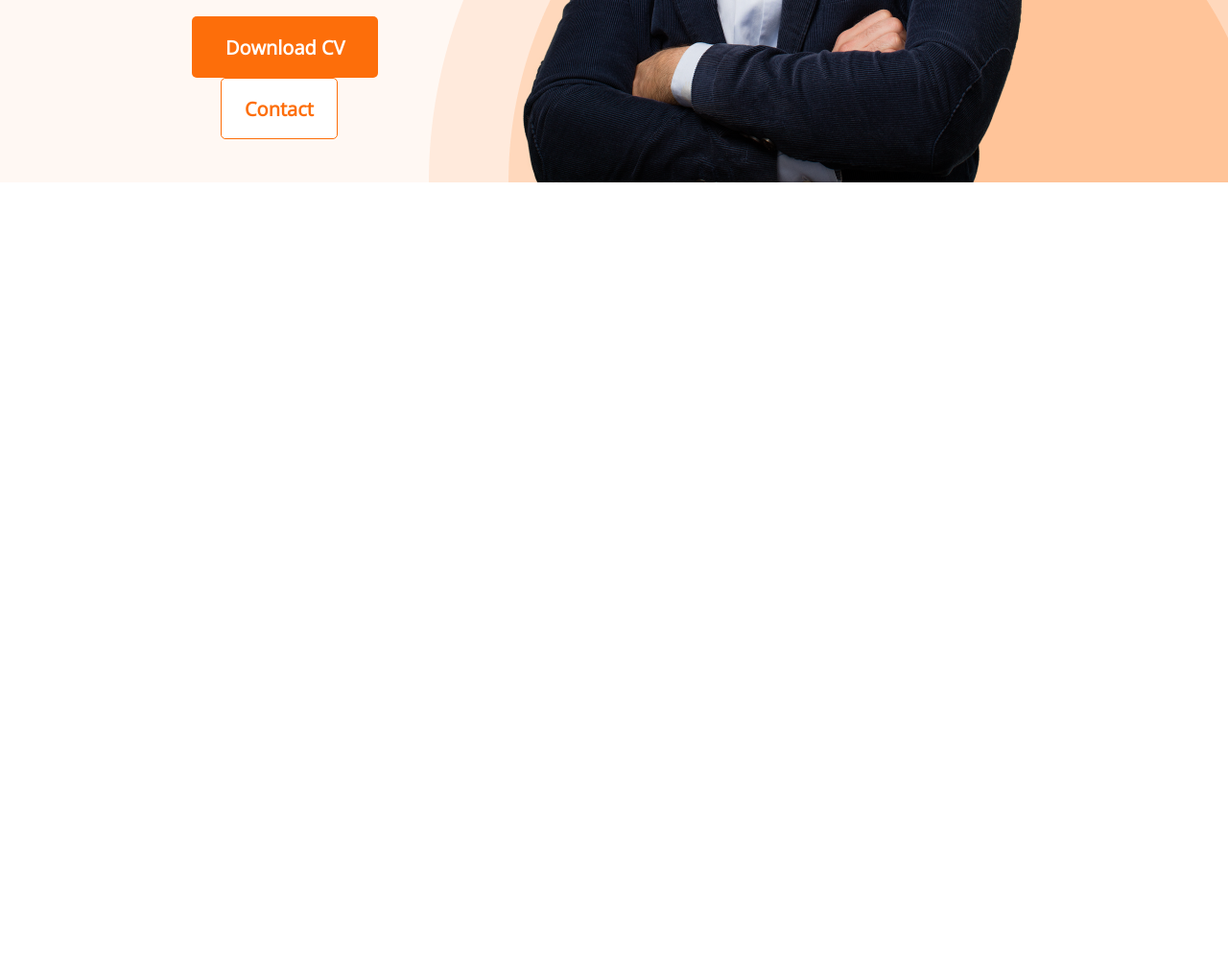
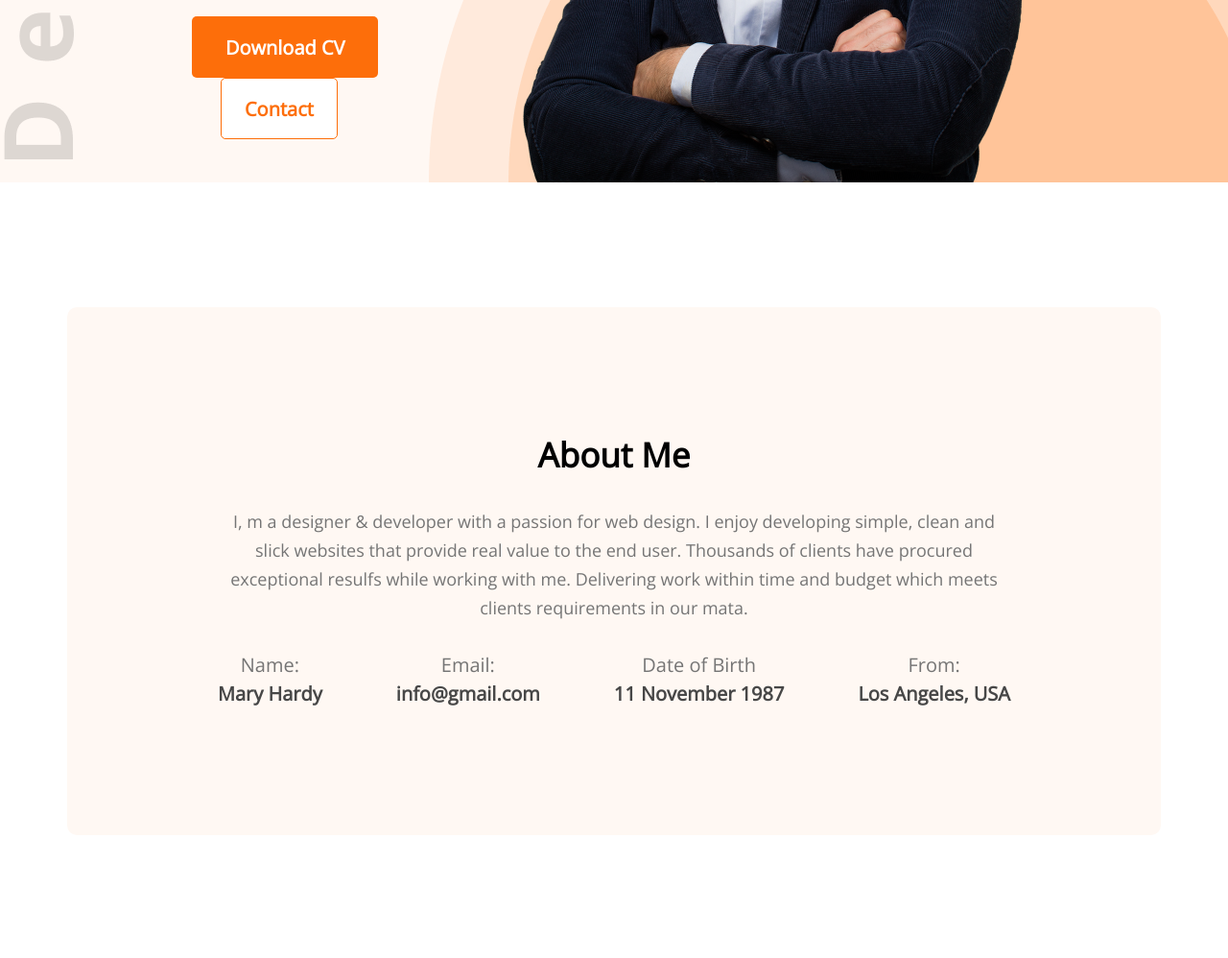
Before and after one commit to Mohiuddin-64bit/first-portfolio, a plain HTML site: page index.html in a window 1280 px wide. Shown: the part 620-1618 px from the top of the page at 96% size. Before the commit the page ends 860 px from the top, so only its background shows below. Drawn offline with nearby package versions, Linux system fonts and the light colour scheme; files that its build step writes are made by us from their sources.

Commit message:
about section done

```diff
--- a/index.html
+++ b/index.html
@@ -5,7 +5,7 @@
   <meta http-equiv="X-UA-Compatible" content="IE=edge">
   <meta name="viewport" content="width=device-width, initial-scale=1.0">
   <title>Portfolio</title>
-  <link rel="stylesheet" href="css/style.css">
+  <link rel="stylesheet" href="style.css">
   <link rel="preconnect" href="https://fonts.googleapis.com"><link rel="preconnect" href="https://fonts.gstatic.com" crossorigin><link href="https://fonts.googleapis.com/css2?family=Open+Sans&display=swap" rel="stylesheet">
 </head>
 <body>
@@ -39,5 +39,31 @@
     </div>
   </header>
   <!-- Banner section End -->
+  <main>
+    <section class="about-me">
+      <div class="about-contant">
+        <h2 class="about-title">About Me</h2>
+        <p class="about-text">I, m a designer & developer with a passion for web design. I enjoy developing simple, clean and slick websites that provide real value to the end user. Thousands of clients have procured exceptional resulfs while working with me. Delivering work within time and budget which meets clients requirements in our mata.</p>
+        <div class="about-into-container">
+          <div class="about-info">
+            <p class="info-title">Name:</p>
+            <p class="info-description">Mary Hardy</p>
+          </div>
+          <div class="about-info">
+            <p class="info-title">Email:</p>
+            <p class="info-description">info@gmail.com</p>
+          </div>
+          <div class="about-info">
+            <p class="info-title">Date of Birth</p>
+            <p class="info-description">11 November 1987</p>
+          </div>
+          <div class="about-info">
+            <p class="info-title">From:</p>
+            <p class="info-description">Los Angeles, USA</p>
+          </div>
+        </div>
+      </div>
+    </section>
+  </main>
 </body>
 </html>
--- a/style.css
+++ b/style.css
@@ -3,17 +3,19 @@
   margin: 0;
   font-family: 'Open Sans', sans-serif;
 }
+
 .text-primary {
   color: #FD6E0A;
 }
+
 #logo-style {
   color: #FD6E0A;
 }
 
 /* Header & Nav section */
-.header{
+.header {
   background: #FFF8F3;
-  background-image: url("../images/header_bg.png");
+  background-image: url("../images/header_bg.png"), url("/images/developer.png");
   background-repeat: no-repeat;
   background-position: bottom right, left;
 }
@@ -91,10 +93,63 @@ ul li a {
   color: #757575;
   margin-bottom: 20px;
 }
-.cnt{
+
+.cnt {
   background-color: white;
   color: #FD6E0A;
   border: 1px solid #FD6E0A;
   padding: 18px 24px;
   margin-left: 30px;
 }
+
+/* About section Start */
+
+.about-me {
+  text-align: center;
+  margin: auto;
+  margin-top: 130px;
+  width: 1140px;
+  height: 550px;
+  background: #FFF8F3;
+  border-radius: 10px;
+
+}
+
+.about-contant {
+  padding: 130px 157px;
+}
+
+.about-title {
+  padding-bottom: 30px;
+  font-weight: 700;
+  font-size: 35px;
+  line-height: 48px;
+}
+
+.about-text {
+  font-weight: 400;
+  font-size: 18px;
+  line-height: 30px;
+  color: #757575;
+}
+
+.about-into-container {
+  display: flex;
+  justify-content: space-between;
+  margin-top: 30px;
+  margin-bottom: 130px;
+}
+
+.info-title {
+  font-weight: 400;
+  font-size: 20px;
+  line-height: 30px;
+  color: #757575;
+}
+
+.info-description {
+  font-weight: 700;
+  font-size: 20px;
+  line-height: 30px;
+  color: #474747;
+}
```
